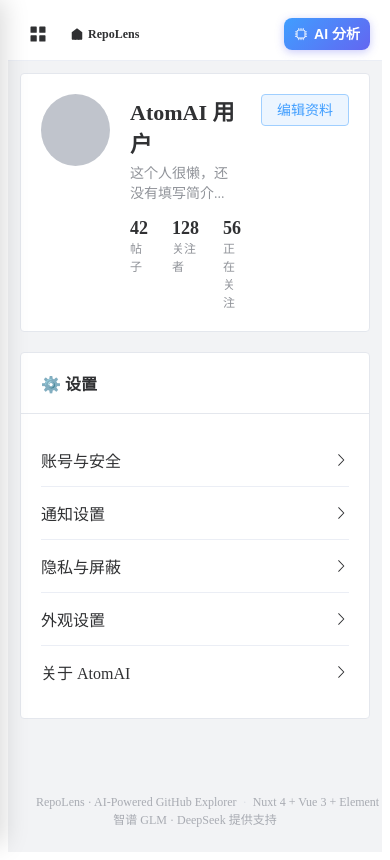
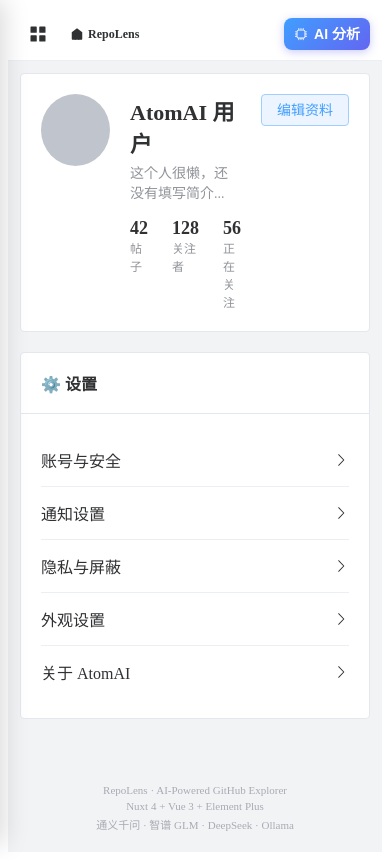
Before and after one commit to XTZhu/atomAI_harness, a Nuxt app: page /profile in a window 390 px wide. Built offline with nearby package versions, Linux system fonts and the light colour scheme.

Commit message:
fix: footer 移动端样式优化
- footer 改为 flex 布局(桌面端横排/移动端竖排)
- 移动端: 隐藏分隔符 ·, 三行堆叠显示, 字号 11px
- 修正文案: 通义千问 · 智谱 GLM · DeepSeek · Ollama

```diff
--- a/app/layouts/default.vue
+++ b/app/layouts/default.vue
@@ -125,7 +125,7 @@
           <span class="footer-sep">·</span>
           <span class="footer-text">Nuxt 4 + Vue 3 + Element Plus</span>
           <span class="footer-sep">·</span>
-          <span class="footer-text"> 智谱 GLM · DeepSeek 提供支持</span>
+          <span class="footer-text">通义千问 · 智谱 GLM · DeepSeek · Ollama</span>
         </footer>
       </div>
     </main>
@@ -609,6 +609,11 @@ onMounted(() => {
   font-size: 12px;
   color: var(--el-text-color-placeholder);
   flex-shrink: 0;
+  display: flex;
+  flex-wrap: wrap;
+  justify-content: center;
+  align-items: center;
+  gap: 2px;
 }
 
 .footer-text {
@@ -616,7 +621,7 @@ onMounted(() => {
 }
 
 .footer-sep {
-  margin: 0 6px;
+  margin: 0 4px;
   color: var(--el-border-color);
 }
 
@@ -688,5 +693,16 @@ onMounted(() => {
   .ai-btn { padding: 6px 10px; min-width: auto; }
   .page-body { padding: 12px; }
   .breadcrumb-nav { font-size: 12px; }
+
+  .app-footer {
+    flex-direction: column;
+    gap: 4px;
+    padding: 16px 12px 8px;
+    font-size: 11px;
+  }
+
+  .footer-sep {
+    display: none;
+  }
 }
 </style>
```
